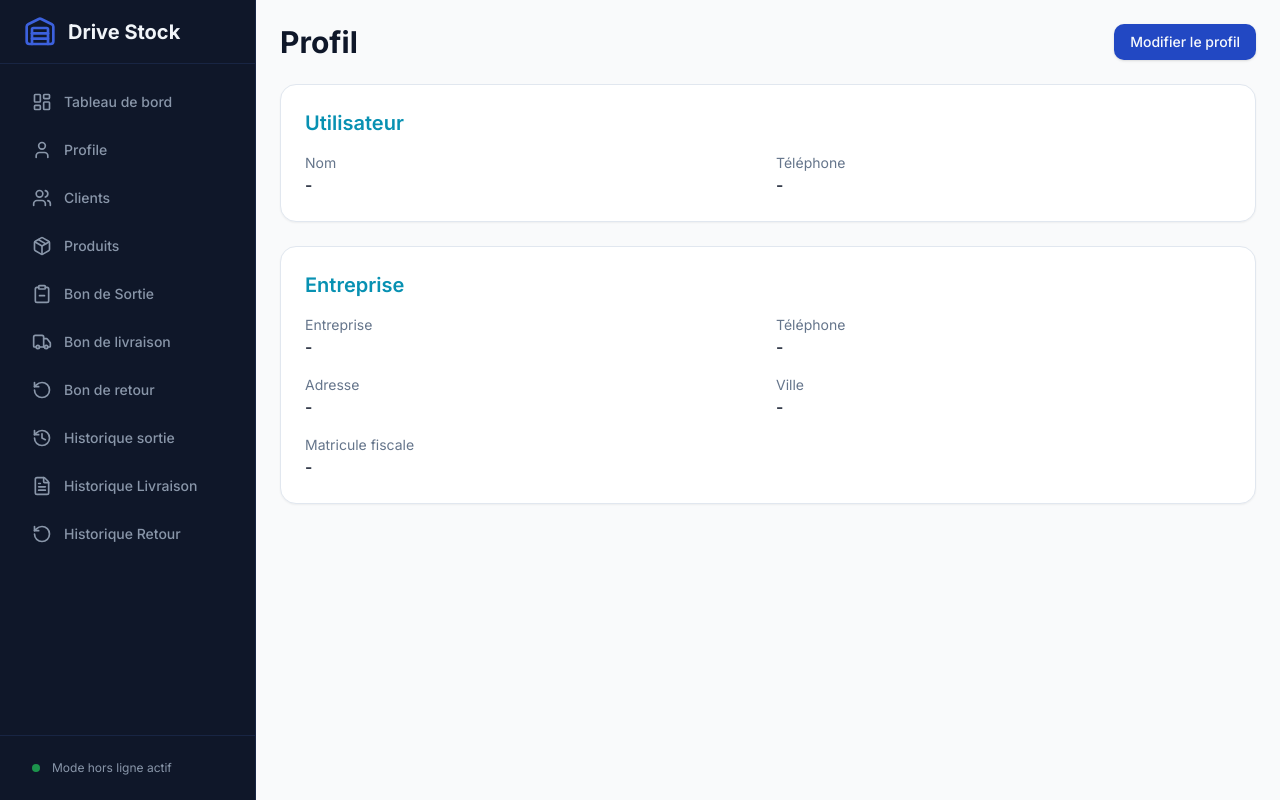
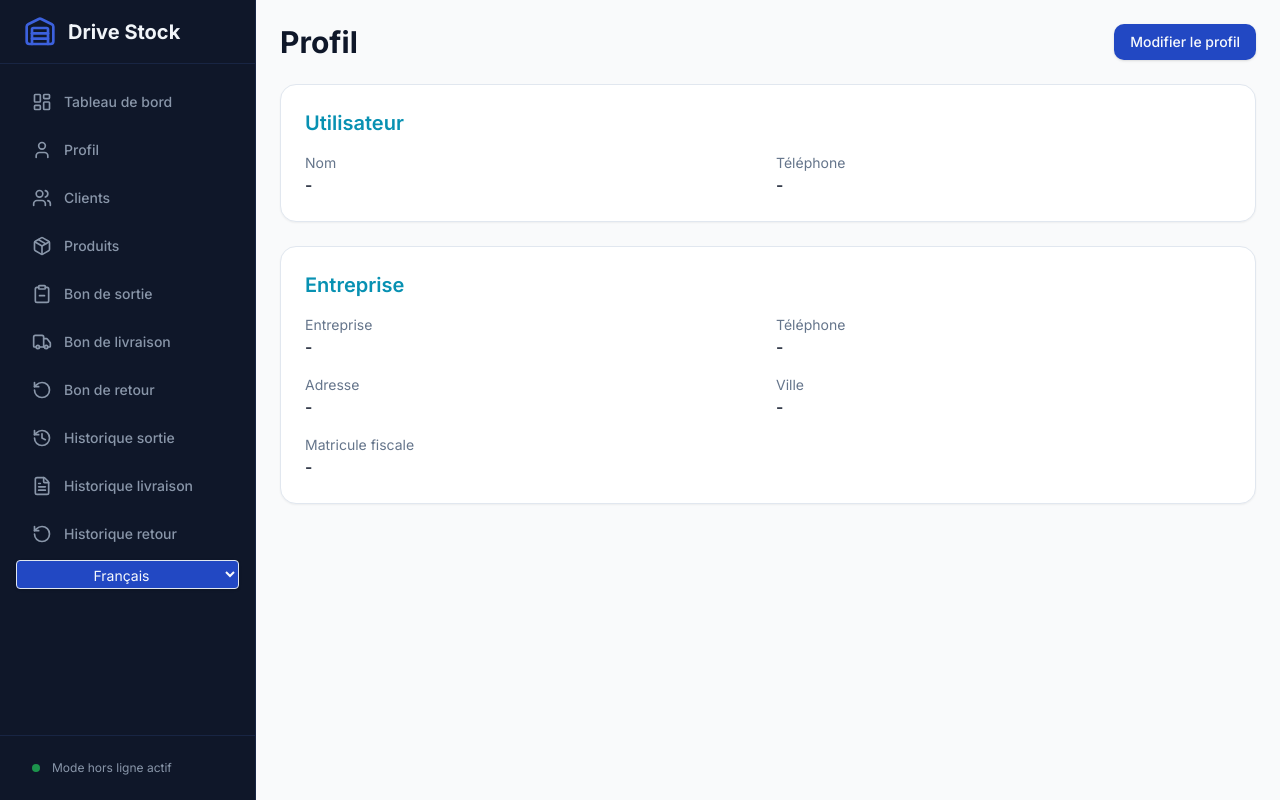
Before and after one commit to Yesserabedlmoujib/drive-stock-, a React (Vite) app: page /Profile in a window 1280 px wide. Built offline with nearby package versions, Linux system fonts and the light colour scheme.

Commit message:
integrated Arabic/French language switcher into sidebar

```diff
--- a/src/components/layout/AppSidebar.tsx
+++ b/src/components/layout/AppSidebar.tsx
@@ -1,3 +1,162 @@
+// import { Button } from "@/components/ui/button";
+// import { cn } from "@/lib/utils";
+// import {
+//   FileOutput,
+//   History,
+//   LayoutDashboard,
+//   Menu,
+//   Package,
+//   Users,
+//   User,
+//   Warehouse,
+//   Truck,
+//   RotateCcw,
+//   ClipboardMinus,
+//   FileText,
+//   X,
+// } from "lucide-react";
+// import { useState } from "react";
+// import { NavLink, useLocation } from "react-router-dom";
+
+// const navItems = [
+//   { to: "/", icon: LayoutDashboard, label: "Tableau de bord" },
+
+//   { to: "/profile", icon: User, label: "Profile" },
+
+//   { to: "/customer", icon: Users, label: "Clients" },
+
+//   { to: "/products", icon: Package, label: "Produits" },
+
+//   // Stock خروج
+//   {
+//     to: "/bon-de-sortie",
+//     icon: ClipboardMinus,
+//     label: "Bon de Sortie",
+//   },
+
+//   // Livraison
+//   {
+//     to: "/bon-de-livraison",
+//     icon: Truck,
+//     label: "Bon de livraison",
+//   },
+
+//   // Retour
+//   {
+//     to: "/bon-de-retour",
+//     icon: RotateCcw,
+//     label: "Bon de retour",
+//   },
+
+//   // Historique sortie
+//   {
+//     to: "/history",
+//     icon: History,
+//     label: "Historique sortie",
+//   },
+
+//   // Historique livraison
+//   {
+//     to: "/historyLivraison",
+//     icon: FileText,
+//     label: "Historique Livraison",
+//   },
+
+//   // Historique retour
+//   {
+//     to: "/historyRetour",
+//     icon: RotateCcw,
+//     label: "Historique Retour",
+//   },
+// ];
+
+// export function AppSidebar() {
+//   const [isOpen, setIsOpen] = useState(false);
+//   const location = useLocation();
+
+//   const toggleSidebar = () => setIsOpen(!isOpen);
+//   const closeSidebar = () => setIsOpen(false);
+
+//   return (
+//     <>
+//       {/* Mobile Header */}
+//       <header className="fixed top-0 left-0 right-0 z-50 flex items-center justify-between h-16 px-4 bg-sidebar border-b border-sidebar-border md:hidden">
+//         <div className="flex items-center gap-3">
+//           <Warehouse className="w-7 h-7 text-sidebar-primary" />
+//           <span className="text-lg font-semibold text-sidebar-foreground">
+//             Drive Stock
+//           </span>
+//         </div>
+//         <Button
+//           variant="ghost"
+//           size="icon"
+//           onClick={toggleSidebar}
+//           className="text-sidebar-foreground hover:bg-sidebar-accent"
+//         >
+//           {isOpen ? <X className="w-6 h-6" /> : <Menu className="w-6 h-6" />}
+//         </Button>
+//       </header>
+
+//       {/* Overlay */}
+//       {isOpen && (
+//         <div
+//           className="fixed inset-0 z-40 bg-background/80 backdrop-blur-sm md:hidden"
+//           onClick={closeSidebar}
+//         />
+//       )}
+
+//       {/* Sidebar */}
+//       <aside
+//         className={cn(
+//           "fixed top-0 left-0 z-50 h-full w-64 bg-sidebar border-r border-sidebar-border transition-transform duration-300 ease-in-out md:translate-x-0",
+//           isOpen ? "translate-x-0" : "-translate-x-full",
+//         )}
+//       >
+//         {/* Logo */}
+//         <div className="flex items-center gap-3 h-16 px-6 border-b border-sidebar-border">
+//           <Warehouse className="w-8 h-8 text-sidebar-primary" />
+//           <span className="text-xl font-bold text-sidebar-foreground">
+//             Drive Stock
+//           </span>
+//         </div>
+
+//         {/* Navigation */}
+//         <nav className="flex flex-col gap-1 p-4">
+//           {navItems.map((item) => {
+//             const isActive = location.pathname === item.to;
+//             return (
+//               <NavLink
+//                 key={item.to}
+//                 to={item.to}
+//                 onClick={closeSidebar}
+//                 className={cn(
+//                   "flex items-center gap-3 px-4 py-3 rounded-lg text-sm font-medium transition-all duration-200",
+//                   isActive
+//                     ? "bg-sidebar-primary text-sidebar-primary-foreground shadow-md"
+//                     : "text-sidebar-muted hover:bg-sidebar-accent hover:text-sidebar-foreground",
+//                 )}
+//               >
+//                 <item.icon className="w-5 h-5" />
+//                 <span>{item.label}</span>
+//               </NavLink>
+//             );
+//           })}
+//         </nav>
+
+//         {/* Footer */}
+//         <div className="absolute bottom-0 left-0 right-0 p-4 border-t border-sidebar-border">
+//           <div className="flex items-center gap-3 px-4 py-2">
+//             <div className="w-2 h-2 rounded-full bg-success animate-pulse-soft" />
+//             <span className="text-xs text-sidebar-muted">
+//               Mode hors ligne actif
+//             </span>
+//           </div>
+//         </div>
+//       </aside>
+//     </>
+//   );
+// }
+
 import { Button } from "@/components/ui/button";
 import { cn } from "@/lib/utils";
 import {
@@ -16,59 +175,10 @@ import {
   X,
 } from "lucide-react";
 import { useState } from "react";
+import { useTranslation } from "react-i18next";
 import { NavLink, useLocation } from "react-router-dom";
-
-const navItems = [
-  { to: "/", icon: LayoutDashboard, label: "Tableau de bord" },
-
-  { to: "/profile", icon: User, label: "Profile" },
-
-  { to: "/customer", icon: Users, label: "Clients" },
-
-  { to: "/products", icon: Package, label: "Produits" },
-
-  // Stock خروج
-  {
-    to: "/bon-de-sortie",
-    icon: ClipboardMinus,
-    label: "Bon de Sortie",
-  },
-
-  // Livraison
-  {
-    to: "/bon-de-livraison",
-    icon: Truck,
-    label: "Bon de livraison",
-  },
-
-  // Retour
-  {
-    to: "/bon-de-retour",
-    icon: RotateCcw,
-    label: "Bon de retour",
-  },
-
-  // Historique sortie
-  {
-    to: "/history",
-    icon: History,
-    label: "Historique sortie",
-  },
-
-  // Historique livraison
-  {
-    to: "/historyLivraison",
-    icon: FileText,
-    label: "Historique Livraison",
-  },
-
-  // Historique retour
-  {
-    to: "/historyRetour",
-    icon: RotateCcw,
-    label: "Historique Retour",
-  },
-];
+import { useMemo } from "react";
+import LanguageSwitcher from "../LanguageSwitcher";
 
 export function AppSidebar() {
   const [isOpen, setIsOpen] = useState(false);
@@ -76,6 +186,36 @@ export function AppSidebar() {
 
   const toggleSidebar = () => setIsOpen(!isOpen);
   const closeSidebar = () => setIsOpen(false);
+
+  const { t } = useTranslation();
+  const navItems = useMemo(
+    () => [
+      { to: "/", icon: LayoutDashboard, label: t("dashboard") },
+
+      { to: "/profile", icon: User, label: t("profile") },
+
+      { to: "/customer", icon: Users, label: t("customers") },
+
+      { to: "/products", icon: Package, label: t("products") },
+
+      { to: "/bon-de-sortie", icon: ClipboardMinus, label: t("bon_sortie") },
+
+      { to: "/bon-de-livraison", icon: Truck, label: t("bon_livraison") },
+
+      { to: "/bon-de-retour", icon: RotateCcw, label: t("bon_retour") },
+
+      { to: "/history", icon: History, label: t("history_sortie") },
+
+      {
+        to: "/historyLivraison",
+        icon: FileText,
+        label: t("history_livraison"),
+      },
+
+      { to: "/historyRetour", icon: RotateCcw, label: t("history_retour") },
+    ],
+    [t],
+  );
 
   return (
     <>
@@ -141,6 +281,7 @@ export function AppSidebar() {
               </NavLink>
             );
           })}
+          <LanguageSwitcher />
         </nav>
 
         {/* Footer */}
@@ -148,7 +289,7 @@ export function AppSidebar() {
           <div className="flex items-center gap-3 px-4 py-2">
             <div className="w-2 h-2 rounded-full bg-success animate-pulse-soft" />
             <span className="text-xs text-sidebar-muted">
-              Mode hors ligne actif
+              {t("offline_mode_active")}
             </span>
           </div>
         </div>
```
